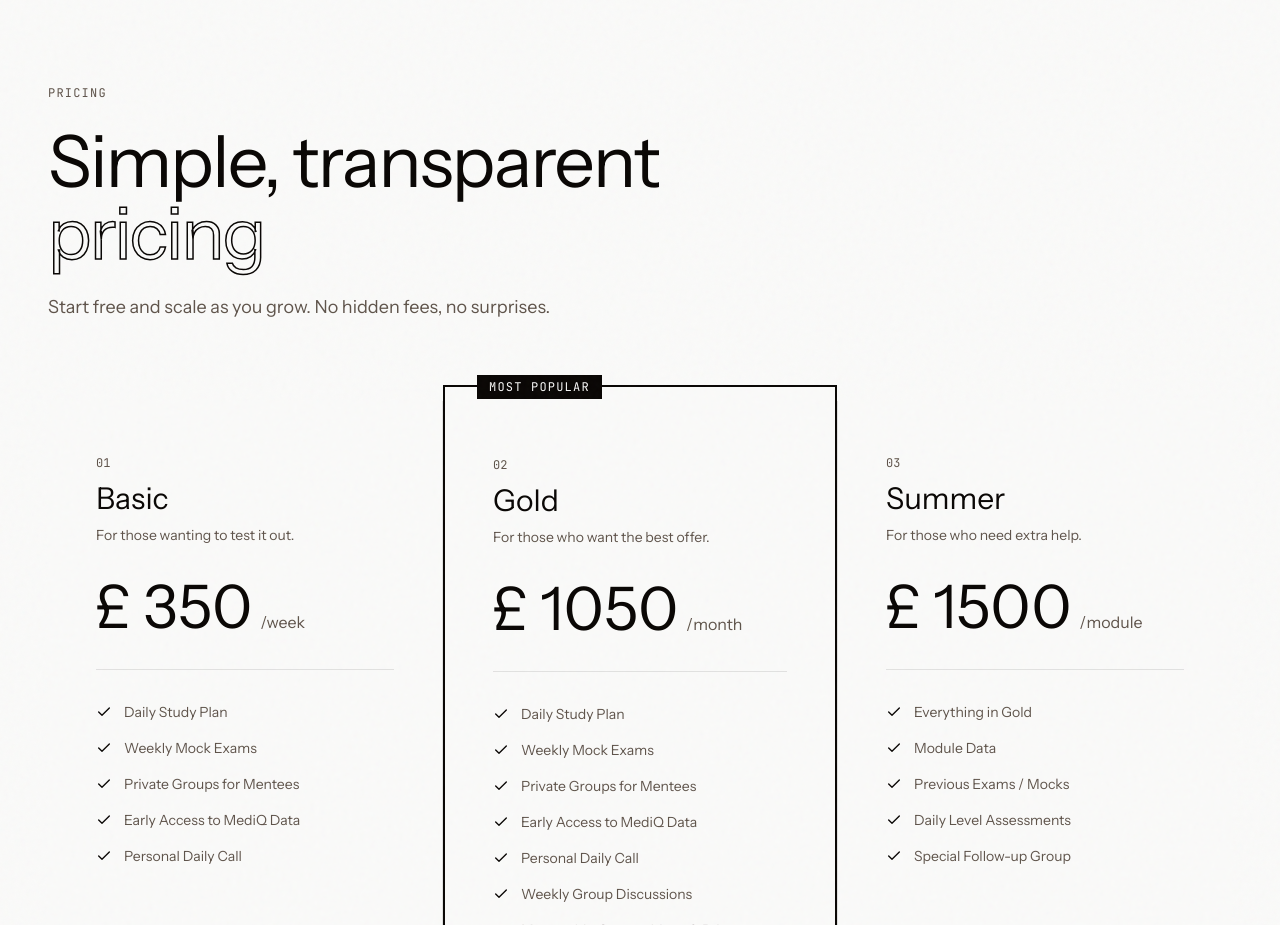
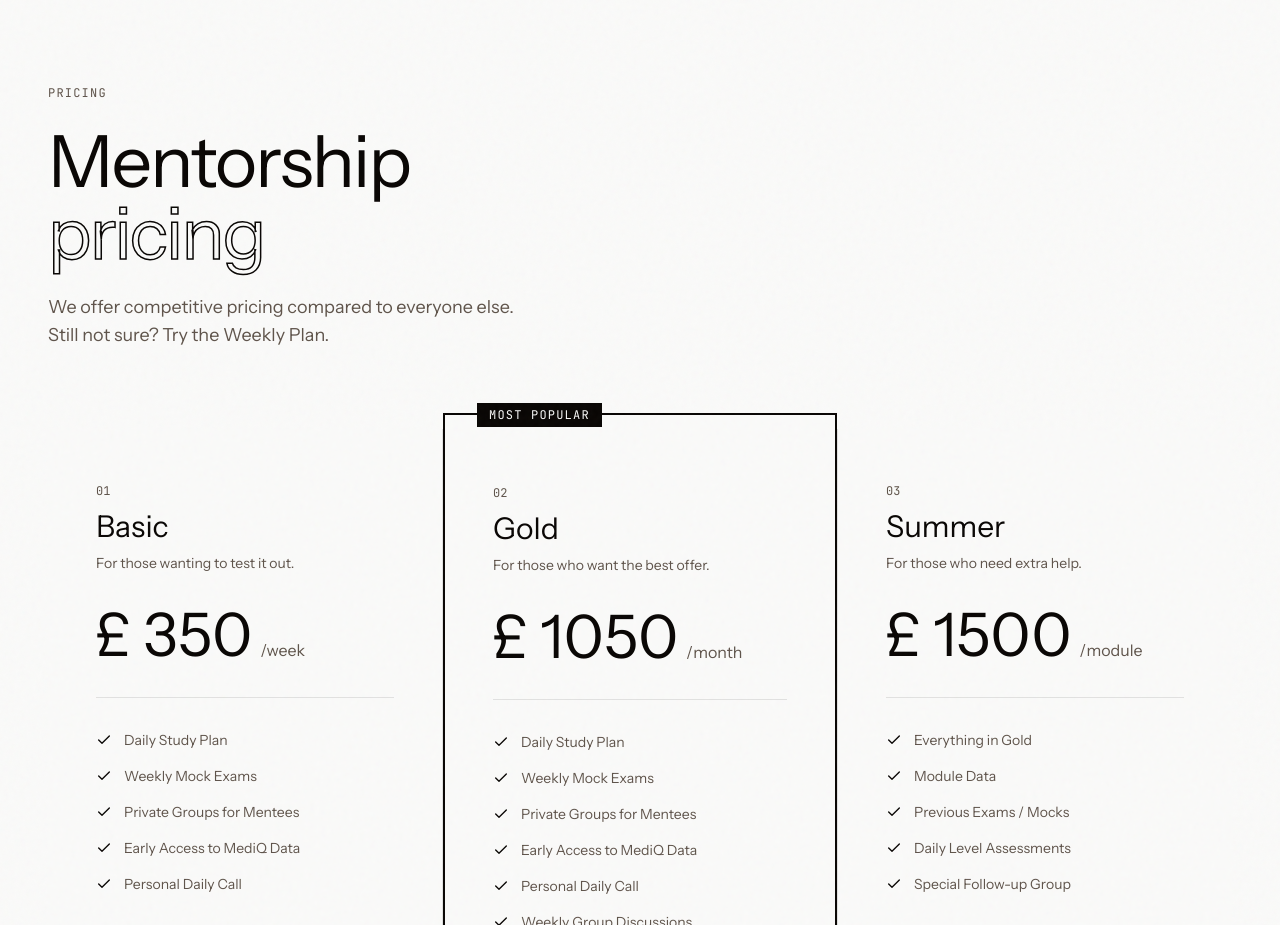
Before and after one commit to MizoWNA/MediQ-Website, a Next.js app: page / in a window 1280 px wide. Shown: the part 7640-8565 px from the top of the page. Built offline with nearby package versions, Linux system fonts and the light colour scheme.

Commit message:
feat: update pricing section text for clarity and options

```diff
--- a/components/landing/pricing-section.tsx
+++ b/components/landing/pricing-section.tsx
@@ -67,12 +67,14 @@ export function PricingSection() {
             Pricing
           </span>
           <h2 className="font-display text-5xl md:text-6xl lg:text-7xl tracking-tight text-foreground mb-6">
-            Simple, transparent
+            Mentorship
             <br />
             <span className="text-stroke">pricing</span>
           </h2>
           <p className="text-lg text-muted-foreground max-w-xl">
-            Start free and scale as you grow. No hidden fees, no surprises.
+            We offer competitive pricing compared to everyone else.
+          <br />
+            Still not sure? Try the Weekly Plan.
           </p>
         </div>
 
```
